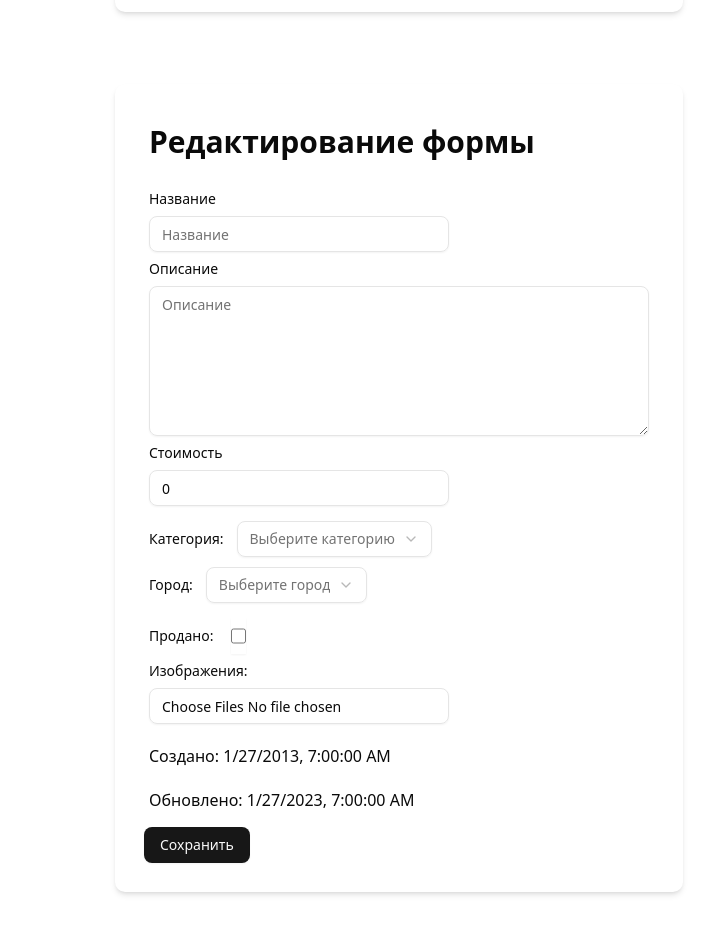
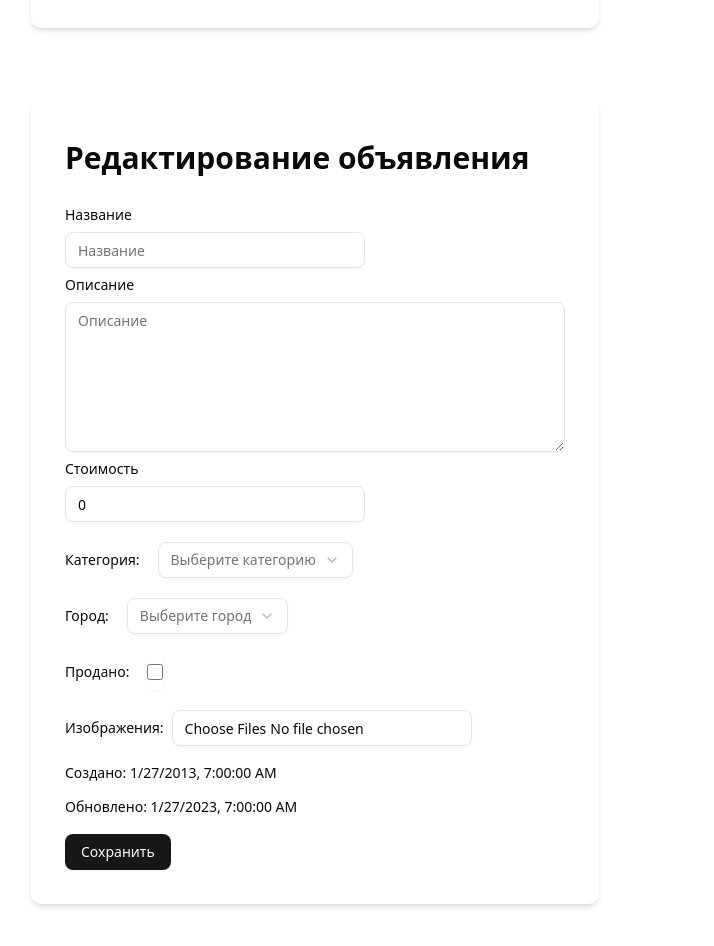
Before and after one commit to MLeontev/AdPlatform, a React (Vite) app in the folder frontend/: page /adform in a window 1280 px wide. Shown: the part 780-1726 px from the top of the page, without its empty margins (325-1039 px from the left). Built offline with nearby package versions, Linux system fonts and the light colour scheme.

Commit message:
Change adform styles

```diff
--- a/frontend/src/components/AdForm.tsx
+++ b/frontend/src/components/AdForm.tsx
@@ -13,7 +13,6 @@ import {
   SelectTrigger,
   SelectValue,
 } from '@/components/ui/select';
-import '@/styles/AdForm.css';
 
 interface AdFormProps {
   initialData?: Ad;
@@ -97,29 +96,32 @@ export const AdForm: React.FC<AdFormProps> = ({
   return (
     <form
       onSubmit={handleSubmit}
-      className="ad-form bg-white p-6 rounded-lg shadow-md mb-8 mt-4 "
+      className="ad-form flex flex-col justify-between items-start w-fit h-fit bg-white p-6 rounded-lg shadow-md mb-8 mt-4 "
     >
-      <Label className="text-3xl font-bold text-center mb-8 mt-4">
-        {initialData ? 'Редактирование формы' : 'Создание формы'}
+      <Label className="ml-[10px] text-3xl font-bold text-center mb-8 mt-4">
+        {initialData ? 'Редактирование объявления' : 'Создание объявления'}
       </Label>
-      <Label>Название</Label>
+      <Label className="ml-[10px]">Название</Label>
       <Input
+        className="m-[10px] w-[300px]"
         name="title"
         value={formData.title}
         onChange={handleChange}
         placeholder="Название"
         required
       />
-      <Label>Описание</Label>
+      <Label className="ml-[10px]">Описание</Label>
       <Textarea
+        className="m-[10px] w-[500px] min-h-[150px]"
         name="description"
         value={formData.description}
         onChange={handleChange}
         placeholder="Описание"
         required
       />
-      <Label>Стоимость</Label>
+      <Label className="ml-[10px]">Стоимость</Label>
       <Input
+        className="m-[10px] w-[300px]"
         type="number"
         name="price"
         value={formData.price}
@@ -128,7 +130,7 @@ export const AdForm: React.FC<AdFormProps> = ({
         required
       />
 
-      <Label>
+      <Label className="ml-[10px]">
         Категория:
         <Select
           name="category"
@@ -138,7 +140,7 @@ export const AdForm: React.FC<AdFormProps> = ({
           }
           required
         >
-          <SelectTrigger>
+          <SelectTrigger className="m-[10px]">
             <SelectValue placeholder="Выберите категорию" />
           </SelectTrigger>
           <SelectContent>
@@ -154,7 +156,7 @@ export const AdForm: React.FC<AdFormProps> = ({
         </Select>
       </Label>
 
-      <Label>
+      <Label className="ml-[10px]">
         Город:
         <Select
           name="city"
@@ -164,7 +166,7 @@ export const AdForm: React.FC<AdFormProps> = ({
           }
           required
         >
-          <SelectTrigger>
+          <SelectTrigger className="m-[10px]">
             <SelectValue placeholder="Выберите город" />
           </SelectTrigger>
           <SelectContent>
@@ -180,9 +182,10 @@ export const AdForm: React.FC<AdFormProps> = ({
         </Select>
       </Label>
 
-      <Label>
+      <Label className="ml-[10px]">
         Продано:
         <Input
+          className="m-[10px] w-4"
           type="checkbox"
           name="isSold"
           checked={formData.isSold}
@@ -191,13 +194,16 @@ export const AdForm: React.FC<AdFormProps> = ({
       </Label>
 
       <div className="image-upload">
-        <Label>Изображения:</Label>
+        <Label className="ml-[10px]">
+          Изображения:
           <Input
+            className="my-[10px] w-[300px]"
             type="file"
             accept="image/*"
             multiple
             onChange={handleImageUpload}
           />
+        </Label>
         <div className="preview-list flex gap-2.5 flex-wrap">
           {imagePreviews.map((url, index) => (
             <div key={index} className="relative">
@@ -209,7 +215,7 @@ export const AdForm: React.FC<AdFormProps> = ({
               <Button
                 type="button"
                 onClick={() => removeImage(index)}
-                className="absolute top-0 right-0"
+                className="m-[5px] absolute top-0 right-0"
               >
                 X
               </Button>
@@ -219,13 +225,19 @@ export const AdForm: React.FC<AdFormProps> = ({
       </div>
 
       {initialData?.createdAt && (
-        <p>Создано: {new Date(initialData.createdAt).toLocaleString()}</p>
+        <Label className="m-[10px]">
+          Создано: {new Date(initialData.createdAt).toLocaleString()}
+        </Label>
       )}
       {initialData?.updatedAt && (
-        <p>Обновлено: {new Date(initialData.updatedAt).toLocaleString()}</p>
+        <Label className="m-[10px]">
+          Обновлено: {new Date(initialData.updatedAt).toLocaleString()}
+        </Label>
       )}
 
-      <Button type="submit">{initialData ? 'Сохранить' : 'Создать'}</Button>
+      <Button className="m-[10px]" type="submit">
+        {initialData ? 'Сохранить' : 'Создать'}
+      </Button>
     </form>
   );
 };
--- a/frontend/src/pages/FormPage.tsx
+++ b/frontend/src/pages/FormPage.tsx
@@ -17,7 +17,7 @@ function FormPage() {
 
   return (
     <>
-      <div className="flex flex-col gap-6 max-w-md mx-auto p-6">
+      <div className="flex flex-col gap-6 w-fit mx-auto p-6">
         <AdForm
           onSubmit={(data) => console.log(data)}
           categories={['1', '2']}
--- a/frontend/src/styles/AdForm.css
+++ /dev/null
@@ -1,43 +0,0 @@
-.ad-form{
-    display: flex;
-    flex-direction: column;
-    justify-content: space-between;
-    align-items: start;
-    width: fit-content;
-    height: fit-content;
-}
-
-.checkbox{
-    width: 5px;
-}
-
-input{
-    margin: 10px;
-    width: 300px;
-}
-
-input[name="isSold"]{
-    width: 15px;
-}
-
-textarea{
-    margin: 10px;
-    width: 500px;
-    min-height: 150px;
-}
-
-select{
-    margin: 10px;
-}
-
-button{
-    margin: 5px;
-}
-
-label{
-    margin-left: 10px;
-}
-
-p{
-    margin: 10px;
-}
```
Lines whose indentation alone changed are shown as unchanged.
